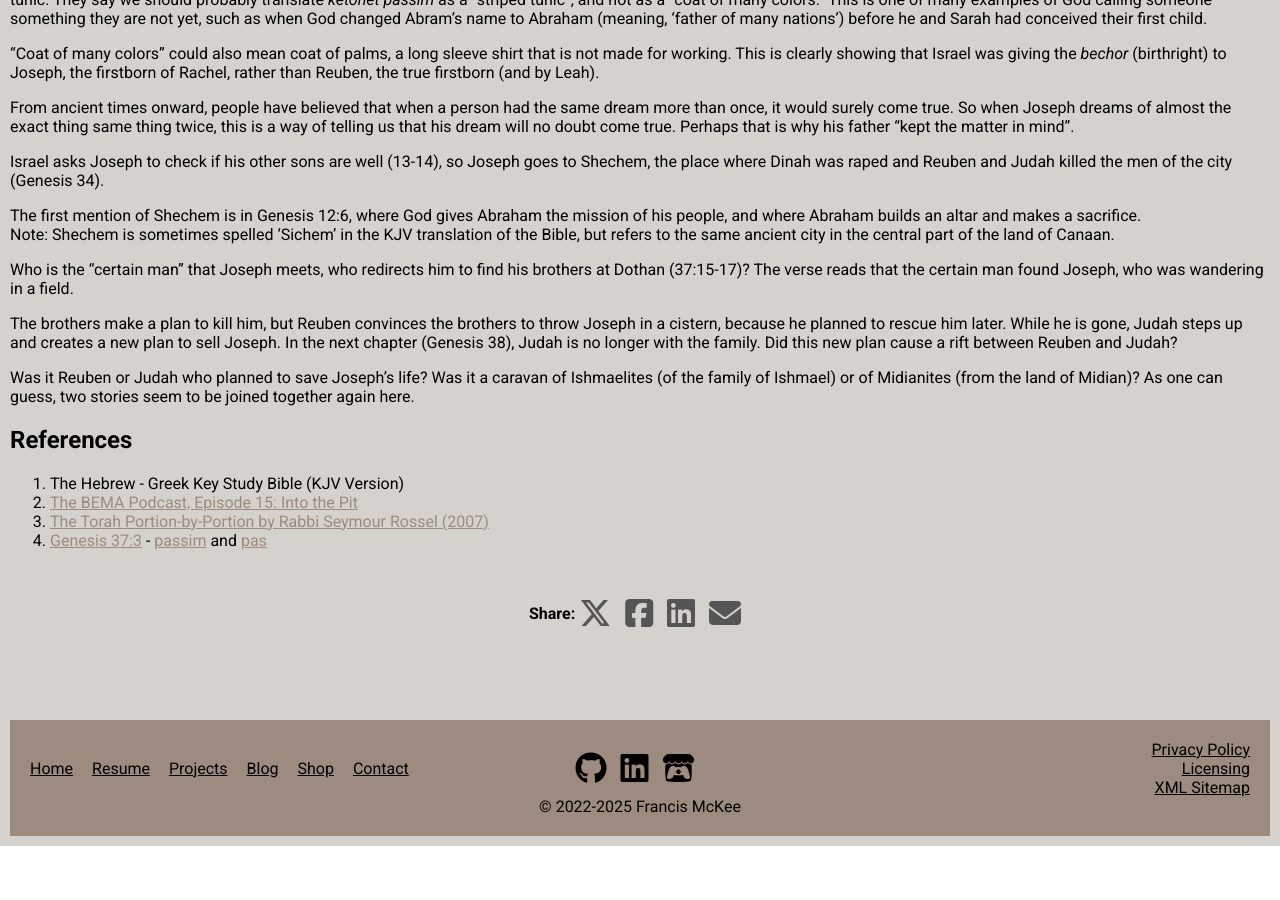
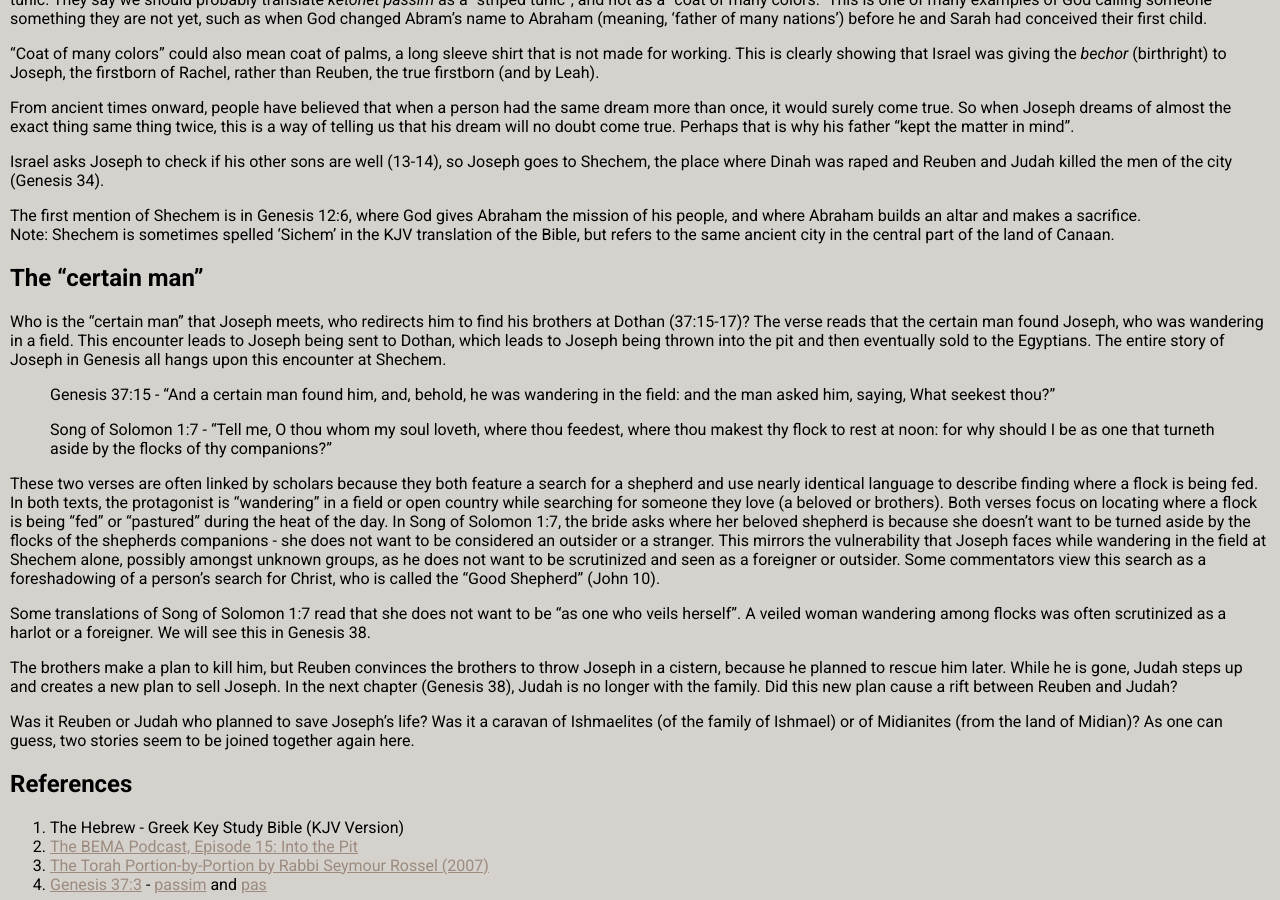
Before and after one commit to Francis-McKee/francis-mckee.github.io, a Jekyll site: the page built from _posts/theology/2026-02-02-genesis-37.md, in a window 1280 px wide and 900 px high, scrolled down 750 px. Built offline with Jekyll 4.4.1, drawn with Linux system fonts in a browser that asks for light colours; nearby versions of some CDN libraries; comment, search, counter and statistics services are not loaded; before the commit the page ends 1596 px from its top, so only the background shows below that.

Commit message:
updated post Genesis 37 with more information

```diff
--- a/_posts/theology/2026-02-02-genesis-37.md
+++ b/_posts/theology/2026-02-02-genesis-37.md
@@ -41,7 +41,16 @@ Israel asks Joseph to check if his other sons are well (13-14), so Joseph goes t
 The first mention of Shechem is in Genesis 12:6, where God gives Abraham the mission of his people, and where Abraham builds an altar and makes a sacrifice.
 Note: Shechem is sometimes spelled 'Sichem' in the KJV translation of the Bible, but refers to the same ancient city in the central part of the land of Canaan.
 
-Who is the "certain man" that Joseph meets, who redirects him to find his brothers at Dothan (37:15-17)? The verse reads that the certain man found Joseph, who was wandering in a field.
+## The "certain man"
+Who is the "certain man" that Joseph meets, who redirects him to find his brothers at Dothan (37:15-17)? The verse reads that the certain man found Joseph, who was wandering in a field. This encounter leads to Joseph being sent to Dothan, which leads to Joseph being thrown into the pit and then eventually sold to the Egyptians. The entire story of Joseph in Genesis all hangs upon this encounter at Shechem.
+
+> Genesis 37:15 - "And a certain man found him, and, behold, he was wandering in the field: and the man asked him, saying, What seekest thou?"
+
+> Song of Solomon 1:7 - "Tell me, O thou whom my soul loveth, where thou feedest, where thou makest thy flock to rest at noon: for why should I be as one that turneth aside by the flocks of thy companions?"
+
+These two verses are often linked by scholars because they both feature a search for a shepherd and use nearly identical language to describe finding where a flock is being fed. In both texts, the protagonist is "wandering" in a field or open country while searching for someone they love (a beloved or brothers). Both verses focus on locating where a flock is being "fed" or "pastured" during the heat of the day. In Song of Solomon 1:7, the bride asks where her beloved shepherd is because she doesn't want to be turned aside by the flocks of the shepherds companions - she does not want to be considered an outsider or a stranger. This mirrors the vulnerability that Joseph faces while wandering in the field at Shechem alone, possibly amongst unknown groups, as he does not want to be scrutinized and seen as a foreigner or outsider. Some commentators view this search as a foreshadowing of a person's search for Christ, who is called the "Good Shepherd" (John 10).
+
+Some translations of Song of Solomon 1:7 read that she does not want to be "as one who veils herself". A veiled woman wandering among flocks was often scrutinized as a harlot or a foreigner. We will see this in Genesis 38.
 
 The brothers make a plan to kill him, but Reuben convinces the brothers to throw Joseph in a cistern, because he planned to rescue him later. While he is gone, Judah steps up and creates a new plan to sell Joseph. In the next chapter (Genesis 38), Judah is no longer with the family. Did this new plan cause a rift between Reuben and Judah?
 
```
